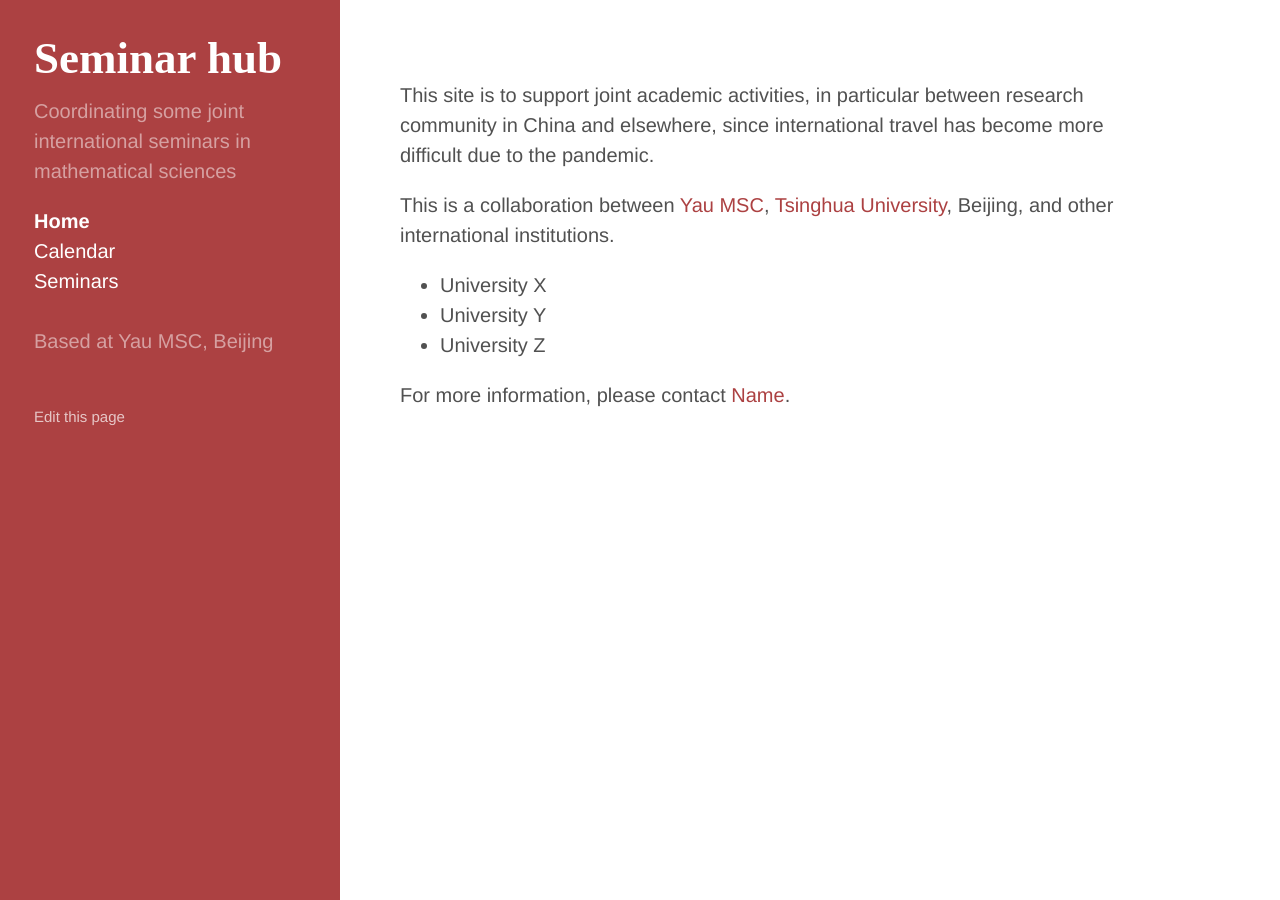
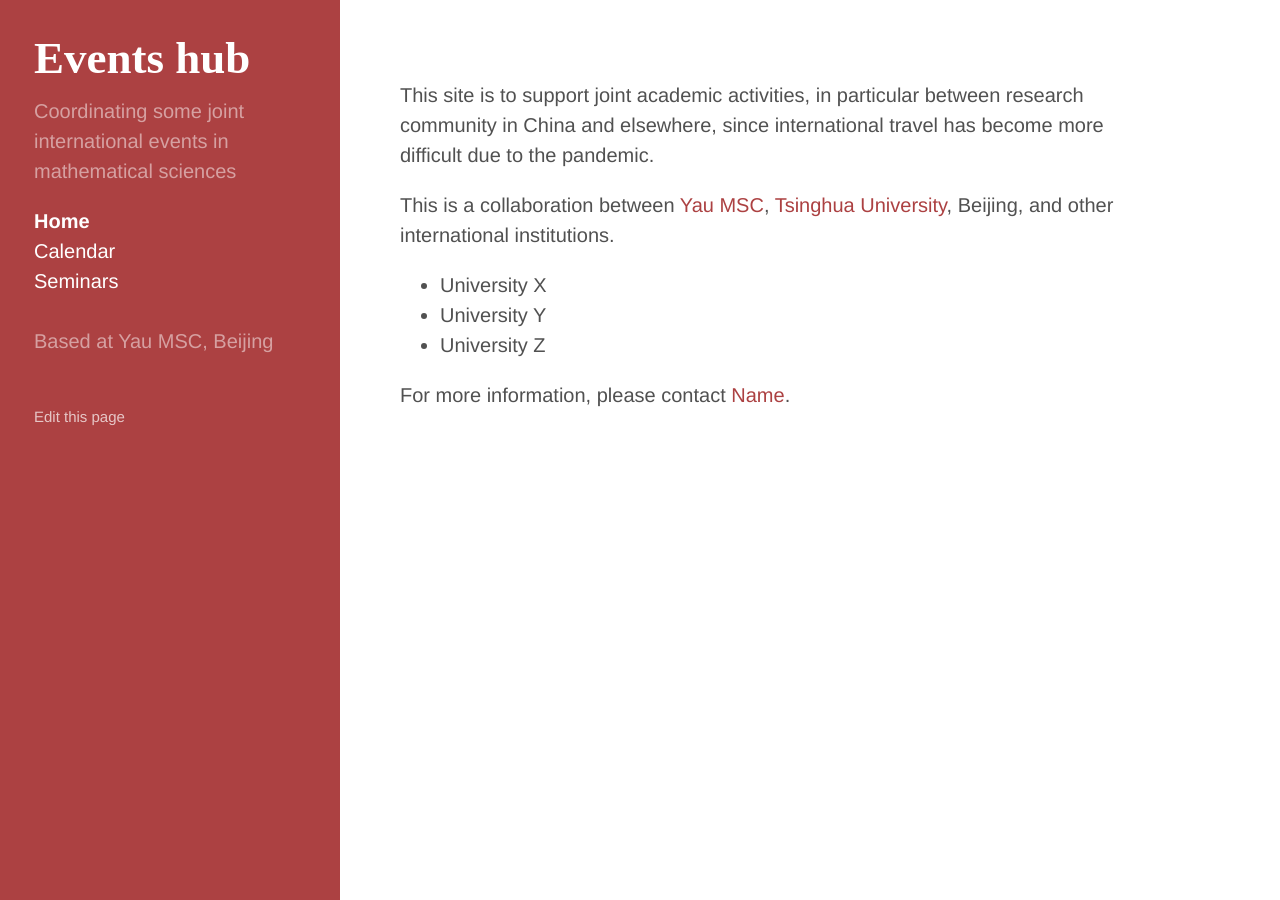
Before and after one commit to yau-msc-events/yau-msc-events.github.io, a Jekyll site: the page built from index.md, in a window 1280 px wide. Built offline with Jekyll 4.4.1, drawn with Linux system fonts in a browser that asks for light colours.

Commit message:
Update _config.yml

```diff
--- a/_config.yml
+++ b/_config.yml
@@ -10,8 +10,8 @@ url:              https://w-donovan.github.io
 baseurl:          /
 
 # Description text
-title:            'Seminar hub'
-description:      'Coordinating some joint international seminars in mathematical sciences'
+title:            'Events hub'
+description:      'Coordinating some joint international events in mathematical sciences'
 location:         'Based at Yau MSC, Beijing'
 
 
```
